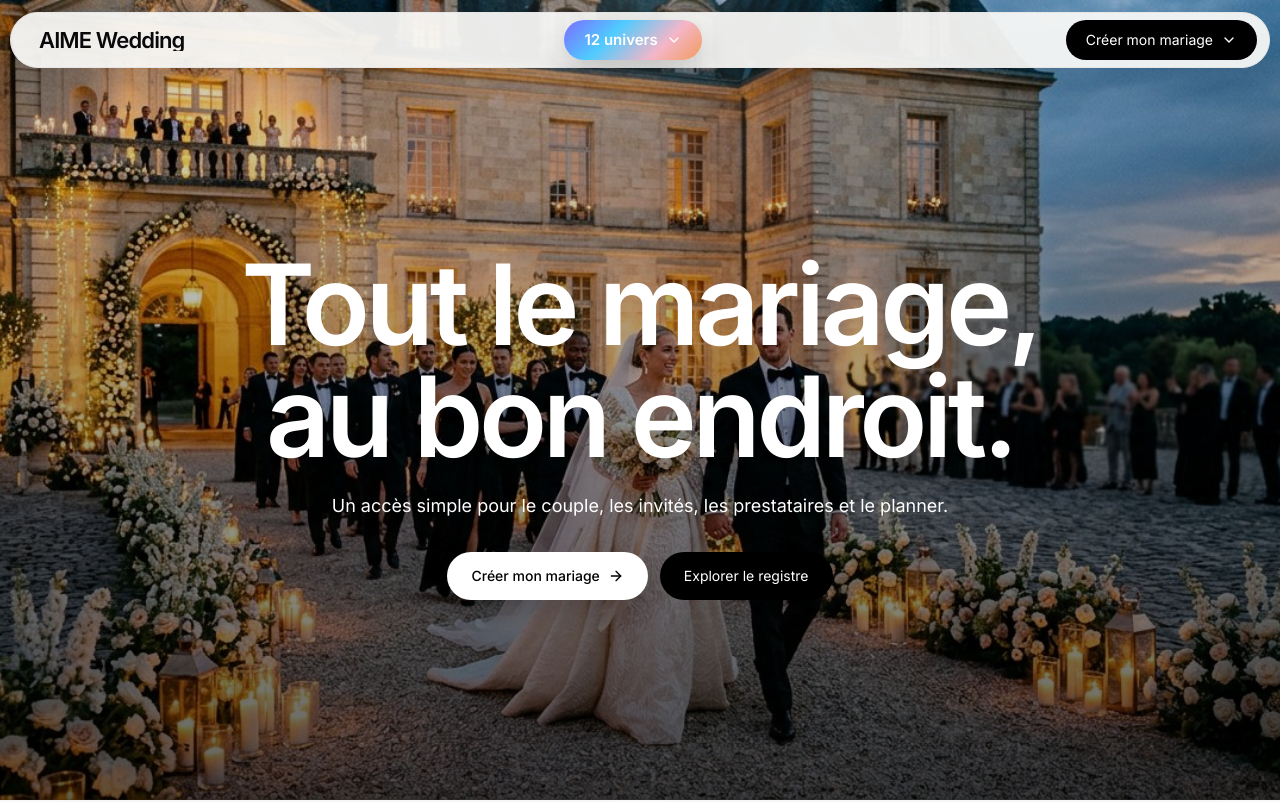
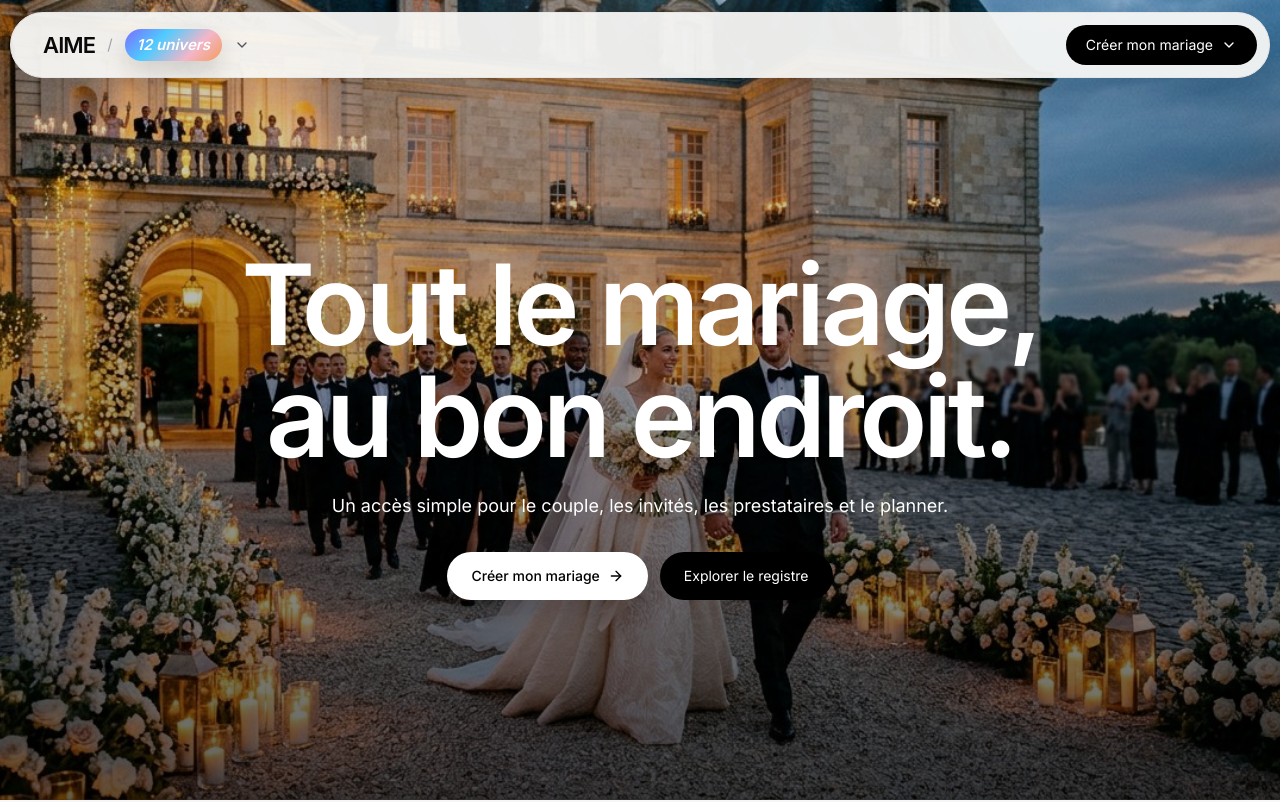
Before and after one commit to mattmezstitchlab/Aime-Cachet, a React (Vite) app: page / in a window 1280 px wide. Shown: the top 802 px of the page. Built offline with nearby package versions, Linux system fonts and the light colour scheme.

Commit message:
Move universe selector into header brand
Co-authored-by: arena-agent <297053741+arena-agent@users.noreply.github.com>

```diff
--- a/src/components/aime/WeddingTopCapsule.jsx
+++ b/src/components/aime/WeddingTopCapsule.jsx
@@ -56,27 +56,28 @@ export default function WeddingTopCapsule() {
     <div className="fixed top-3 left-1/2 z-[60] -translate-x-1/2 w-[min(1440px,calc(100%-20px))] print:hidden">
       <div className="rounded-full border border-black/8 bg-[rgba(248,248,246,0.94)] shadow-[0_16px_40px_rgba(0,0,0,0.10)] px-2.5 md:px-3 py-1.5">
         <div className="flex items-center justify-between gap-3 min-w-0">
-          <Link to="/" className="shrink-0 rounded-full px-4 py-2.5 hover:bg-black/[0.03] transition-colors">
-            <div className="font-display text-[18px] md:text-[22px] leading-[1] text-zinc-950 truncate">AIME Wedding</div>
-          </Link>
-
-          <div className="flex-1 flex justify-center min-w-0">
-            <div className="relative max-w-full">
+          <div className="relative shrink-0 min-w-0">
             <button
               type="button"
               onClick={() => {
                 setOpenUniverse((value) => !value);
                 setOpenAccess(false);
               }}
-                className="max-w-[220px] md:max-w-none rounded-full px-4 md:px-5 py-2.5 text-sm md:text-[15px] font-semibold text-white inline-flex items-center gap-2 shadow-[0_14px_30px_rgba(0,0,0,0.18)]"
+              className="max-w-[260px] md:max-w-none rounded-full px-4 md:px-5 py-2.5 text-sm md:text-[15px] inline-flex items-center gap-3 hover:bg-black/[0.03] transition-colors"
+            >
+              <span className="font-display text-[18px] md:text-[22px] leading-[1] text-zinc-950 truncate">AIME</span>
+              <span className="text-zinc-400">/</span>
+              <span
+                className="rounded-full px-3 py-1.5 text-sm md:text-[15px] font-semibold italic text-white shadow-[0_12px_24px_rgba(0,0,0,0.14)] truncate"
                 style={{ background: centerGradient }}
               >
-                <span className="truncate">{currentUniverse ? currentUniverse.label : "12 univers"}</span>
-                <ChevronDown className={`w-4 h-4 transition-transform ${openUniverse ? "rotate-180" : ""}`} />
+                {currentUniverse ? currentUniverse.label : "12 univers"}
+              </span>
+              <ChevronDown className={`w-4 h-4 text-zinc-600 transition-transform ${openUniverse ? "rotate-180" : ""}`} />
             </button>
 
             {openUniverse && (
-                <div className="absolute left-1/2 top-full mt-3 -translate-x-1/2 w-[min(960px,calc(100vw-28px))] rounded-[28px] border border-black/8 bg-white p-3 shadow-[0_20px_50px_rgba(0,0,0,0.14)]">
+              <div className="absolute left-0 top-full mt-3 w-[min(960px,calc(100vw-28px))] rounded-[28px] border border-black/8 bg-white p-3 shadow-[0_20px_50px_rgba(0,0,0,0.14)]">
                 <div className="grid gap-2 md:grid-cols-3 xl:grid-cols-4">
                   {UNIVERSE_ITEMS.map((item) => (
                     <Link
@@ -94,7 +95,8 @@ export default function WeddingTopCapsule() {
               </div>
             )}
           </div>
-          </div>
+
+          <div className="flex-1" />
 
           <div className="relative shrink-0">
             <button
```
Lines whose indentation alone changed are shown as unchanged.
